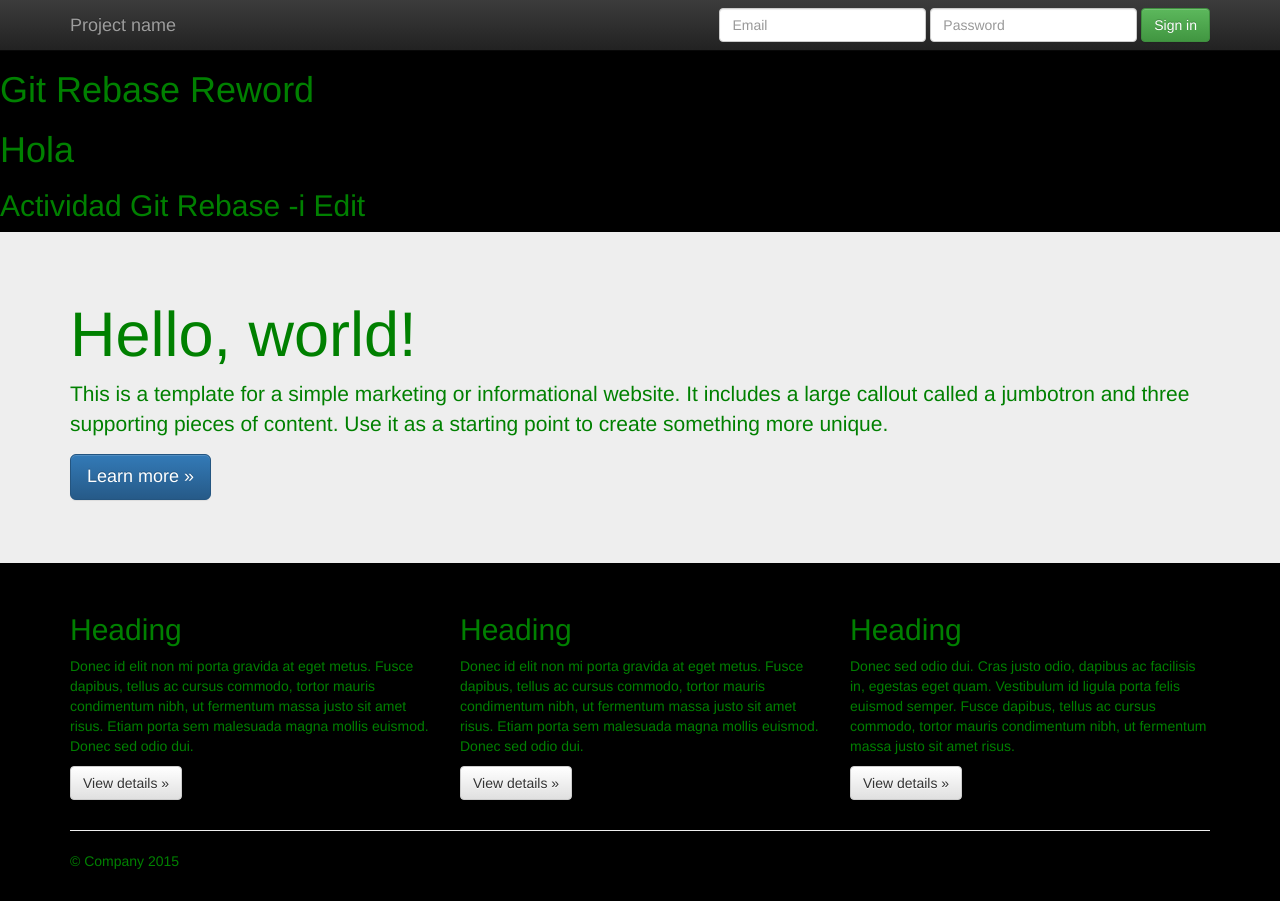
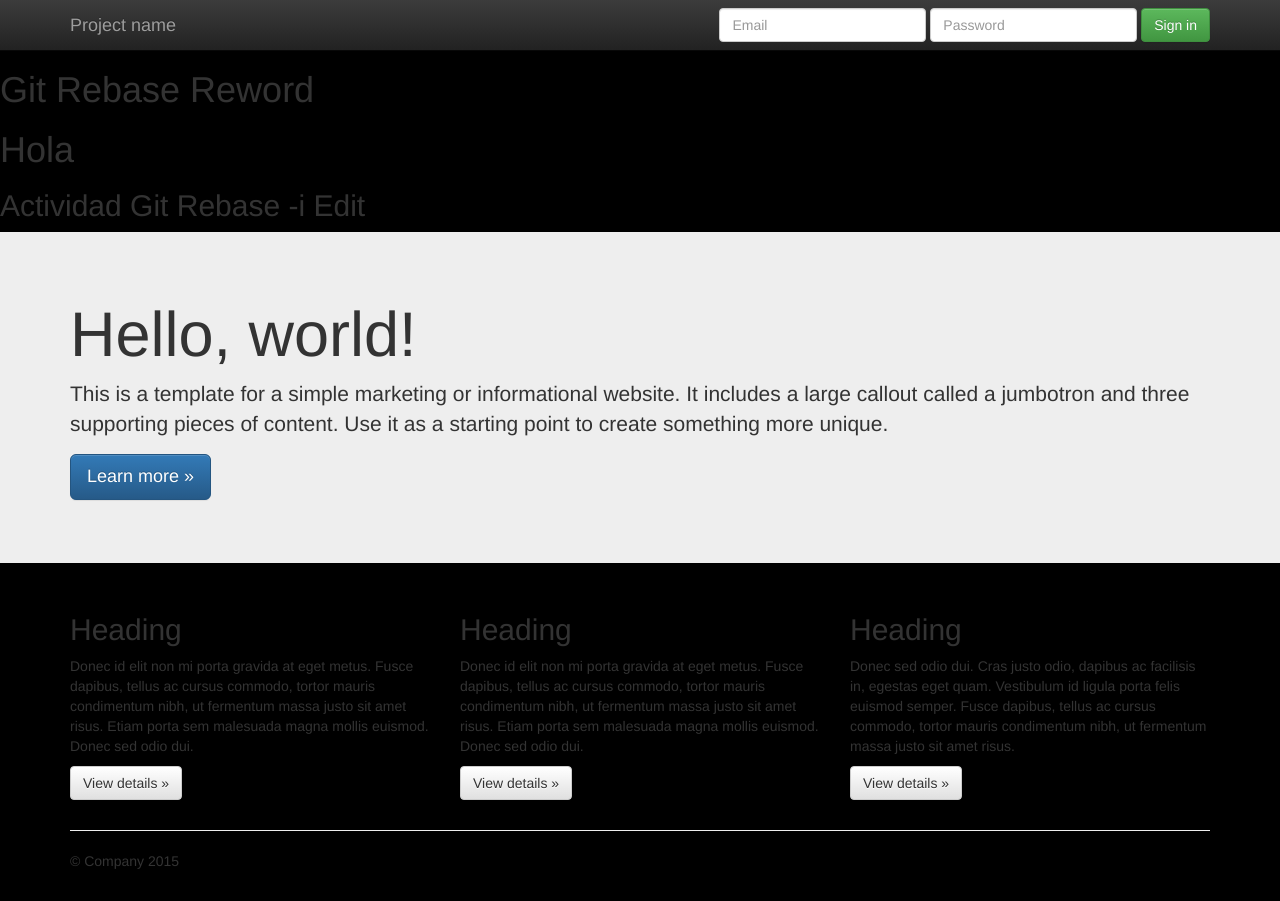
Before and after one commit to ESQUI19/severo-ed-git, a plain HTML site: page index.html in a window 1280 px wide. Drawn offline with nearby package versions, Linux system fonts and the light colour scheme.

Commit message:
Remove style

```diff
--- a/index.html
+++ b/index.html
@@ -20,8 +20,7 @@
                 padding-top: 50px;
                 padding-bottom: 20px;
                 background-color: black;
-                color: green;
-                border-bottom: 10em;
+
             }
         </style>
         <link rel="stylesheet" href="css/bootstrap-theme.min.css">
```
